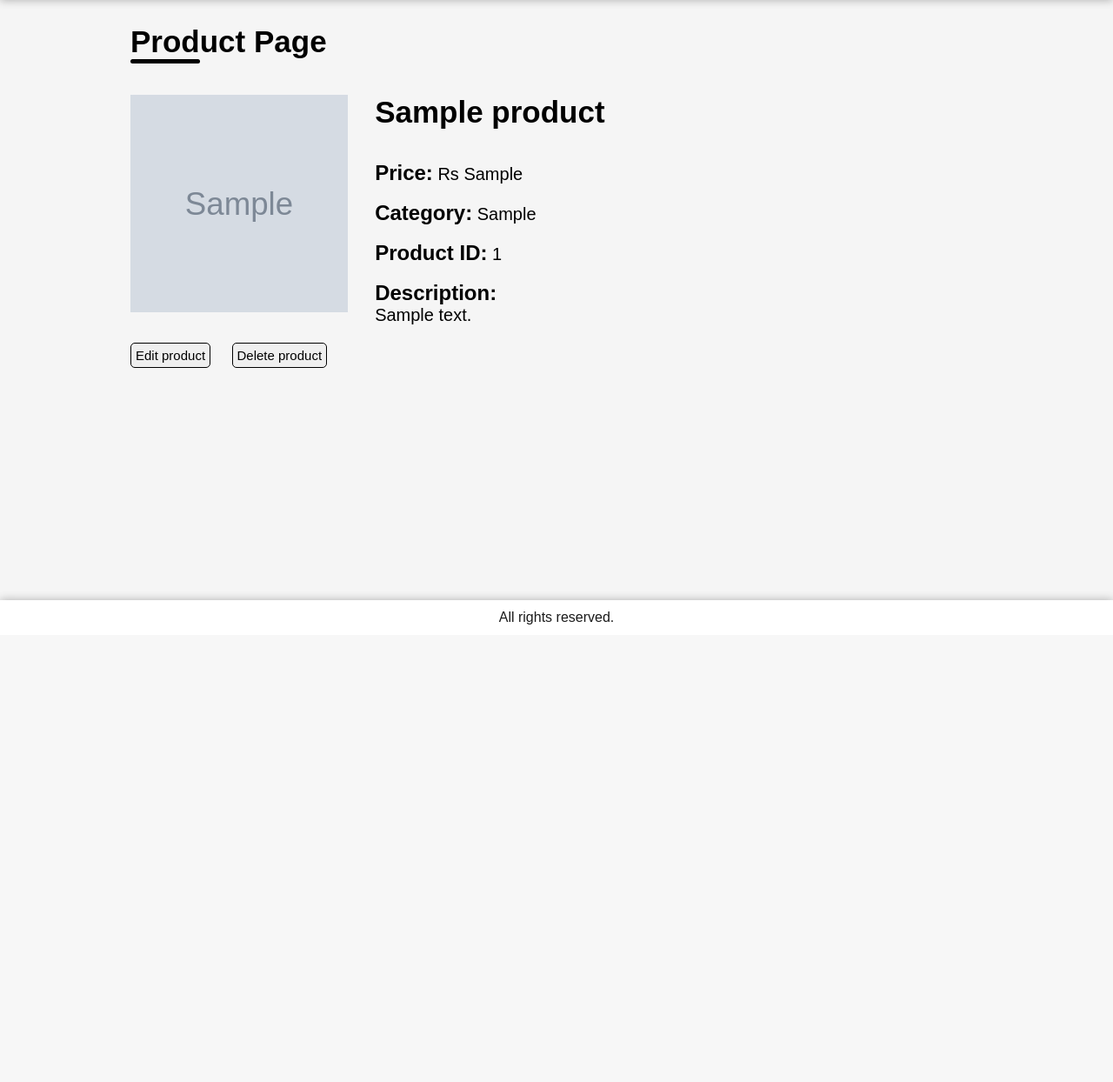
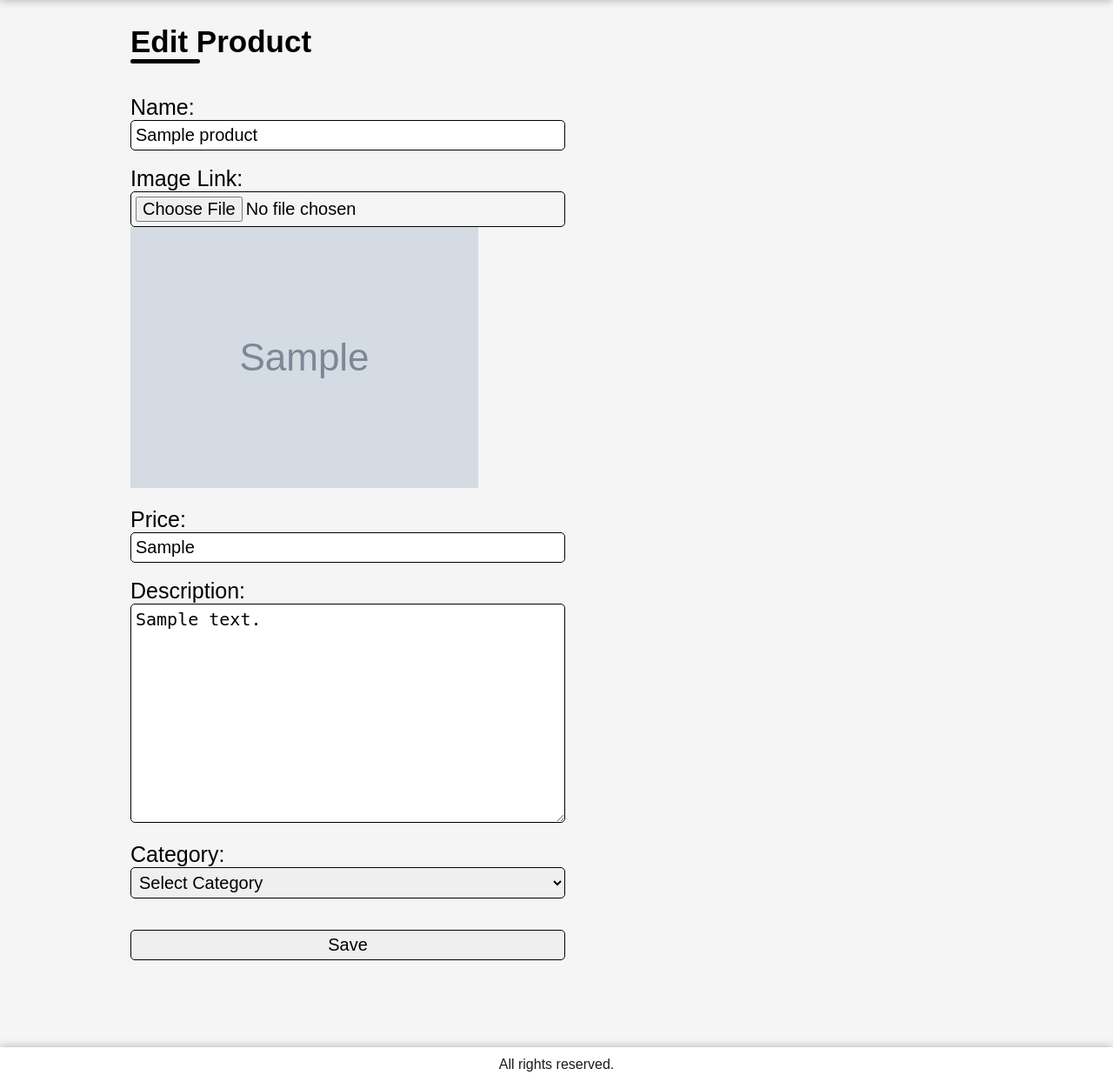
Before and after one commit to ashwin3082002/diverision2k23, a Django app: page /seller/product_edit/1 in a window 1280 px wide. Shown: the part 70-1314 px from the top of the page at 87% size. Before the commit the page ends 788 px from the top, so only its background shows below. Run offline with Django 4.2, Linux system fonts and the light colour scheme; a user stored in the database is signed in; tables that the repository leaves empty hold one stand-in row (values such as "Sample post"); grey boxes marked "Sample" are stand-in pictures.

Commit message:
Added List and View pages
Added many pages and done some optimization

```diff
--- a/seller/urls.py
+++ b/seller/urls.py
@@ -22,6 +22,7 @@ urlpatterns = [
     path('logout',views.seller_logout, name='seller_logout'),
 
     path('add/product',views.add_product, name='add_product'),
-    path('view/product',views.view_product, name='view_product'),
-    path('product_edit/<int:id>',views.edit_product, name='edit_product'),
+    path('product_listing',views.list_product, name='list_product'),
+    path('product_view/<int:id>',views.view_product, name='view_product'),
+    path('product_edit/<int:id>',views.edit_product, name='edit_product')
 ]
--- a/seller/views.py
+++ b/seller/views.py
@@ -27,10 +27,24 @@ def add_product(request):
     return render(request, 'seller/add_product.html')
 
 @login_required(login_url='seller_login')
-def view_product(request):
+def list_product(request):
     seller_id =  Seller.objects.get(seller_email=request.user.username)
     product = Product.objects.filter(seller_id=seller_id)
-    context = {'products':product}
+    context = {'products':product, "empty":product.first()}
+    return render(request, 'seller/list_product.html', context)
+
+@login_required(login_url='seller_login')
+def view_product(request, id):
+    product = Product.objects.get(product_id=id)
+    if "edit" in request.POST:
+        return redirect('edit_product', id=id)
+
+    if "delete" in request.POST:
+        product.delete()
+        messages.success(request, 'Product deleted successfully')
+        return redirect('list_product')
+
+    context = {'product':product}
     return render(request, 'seller/view_product.html', context)
 
 @login_required(login_url='seller_login')
@@ -50,9 +64,10 @@ def edit_product(request, id):
         product.category = category
         product.save()
         messages.success(request, 'Product updated successfully')
-        return redirect('view_product')
+        return redirect('view_product', id=id)
     context = {'product':product}
     return render(request, 'seller/edit_product.html', context)
+
 
 def seller_login(request):
     if request.method == 'POST':
--- a/templates/seller/edit_product.html
+++ b/templates/seller/edit_product.html
@@ -3,47 +3,68 @@
 {% block title %}Edit Product{% endblock title %}
 
 {% block body %}
-
-
-<div class="product_seller">
+<div class="add_product">
 
     <br>
 
-<h1>Product Page</h1>
+<h1>Edit Product</h1>
 <hr style="width: 80px; height: 5px; background-color:black; border-radius: 10px; border: none;">
 
     <br>
     <br>
 
-<div class="wrapper">
-
-    <img src="/media/{{product.product_photo}}" alt="">
-    &nbsp;
-    &nbsp;
-    &nbsp;
-    &nbsp;
-    <div>
-        <h1>{{product.product_name}}</h1>
+<form action="{% url 'edit_product' product.product_id %}" enctype="multipart/form-data" method="POST">
+    {% csrf_token %}
+    <label for="product_name">Name:</label>
+    <br>
+    <input type="text" name="product_name" id="product_name" value="{{product.product_name}}" required>
     <br>
     <br>
-        <h2>Price:<span> Rs {{product.product_price}}</span></h2>
+    <label for="product_image">Image Link:</label>
     <br>
-        <h2>Category:<span> {{product.category}}</span></h3>
+    <input type="file" accept="image/png, image/jpeg" name="product_image" id="product_image" required>
     <br>
-        <h2>Product ID:<span> {{product.product_id}}</span></h3>
+    <img src="/media/{{product.product_photo}}" alt="">
     <br>
-        <h2>Description:</h2>
-        <span>{{product.product_description}}</span>
-        <h3></h3>
-    </div>
-
-</div>
-<button onclick="location.href='edit_product.html'">Edit product</button> <button>Delete product</button>
-
+    <br>
+    <label for="product_price">Price:</label>
+    <br>
+    <input type="text" name="product_price" id="product_price" value="{{product.product_price}}" required>
+    <br>
+    <br>
+    <label for="product_description">Description:</label>
+    <br>
+    <textarea name="product_description" id="product_description" cols="65" rows="10" required>{{product.product_description}} </textarea>
+    <br>
+    <br>
+    <label for="product_category">Category:</label>
+    <br>
+    <select name="product_category" id="product_category" value="Sample" required>
+        <option value="Select Category" disabled selected>Select Category</option>
+        <option value="Mobiles">Mobiles</option>
+        <option value="Electronics">Electronics</option>
+        <option value="Cosmetics">Cosmetics</option>
+        <option value="Fashion">Fashion</option>
+        <option value="Toys">Toys</option>
+        <option value="Pharmacy">Pharmacy</option>
+        <option value="Furniture">Furniture</option>
+    </select>
     <br>
     <br>
     <br>
+    <input type="submit" value="Save">
+</form>
+
+<br>
+
+<br>
+
+<br>
+
+<br>
+
+<br>
+
 
 </div>
-
 {% endblock body %}
--- a/templates/seller/template.html
+++ b/templates/seller/template.html
@@ -21,7 +21,7 @@
             <nav>
                 <a href="{% url 'seller_index' %}"><img src="{% static 'seller/img/home.png' %}">&nbsp;Home</a>
                 <a href="{% url 'add_product' %}"><img src="{% static 'seller/img/newlisting.png' %}">&nbsp;New listing</a>
-                <a href="{% url 'view_product' %}"><img src="{% static 'seller/img/products.png' %}">&nbsp;Products</a>
+                <a href="{% url 'list_product' %}"><img src="{% static 'seller/img/products.png' %}">&nbsp;Products</a>
                 <a href="seller_orders.html"><img src="{% static 'seller/img/orders.png' %}">&nbsp;Orders</a>
             </nav>
 
```
Also changed, not shown: templates/seller/add_product.html (+6 -6 lines), templates/seller/list_product.html (added, +53 -0 lines), templates/seller/view_product.html (+37 -25 lines), media/product_photo/redmi_4qt6UrJ.jpeg (added), media/product_photo/redmi_Cz5LXrq.jpeg (added), media/product_photo/redmi_l1dqE3c.jpeg (added). Lines whose indentation alone changed are shown as unchanged.
